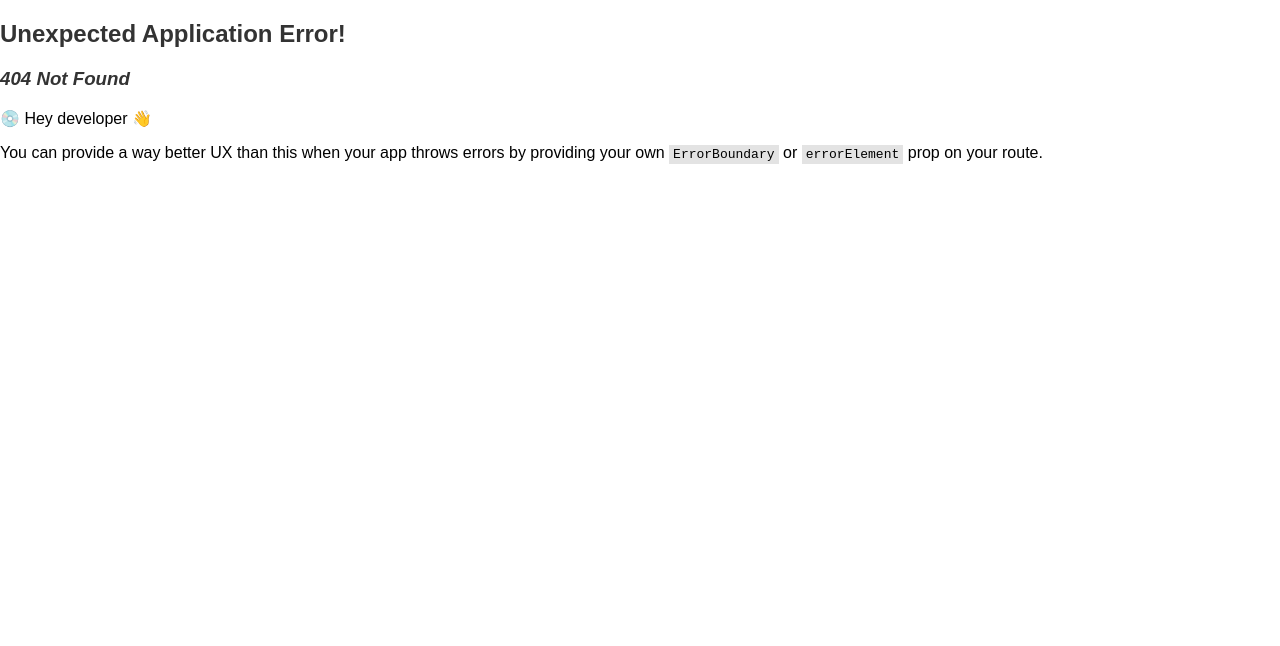
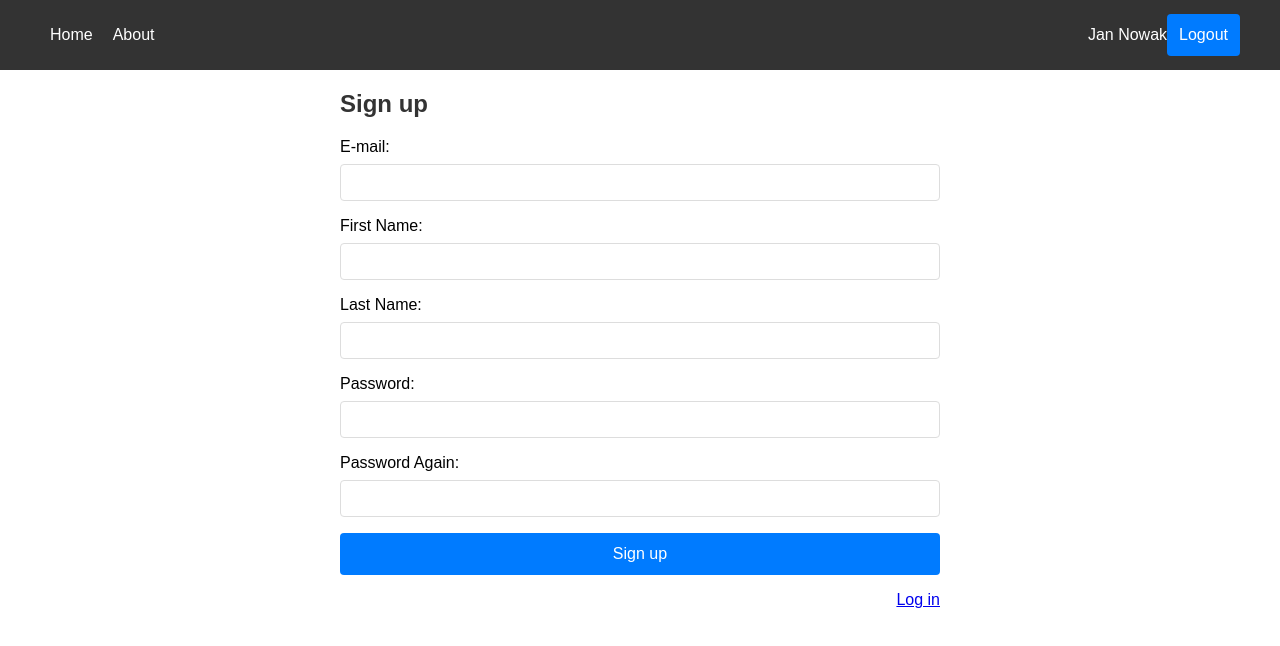
Before and after one commit to linewelder/tin-project, a React (Vite) app: page /signup in a window 1280 px wide. Before the commit this address had no page. Shown: the top 646 px of the page. Built offline with nearby package versions, Linux system fonts and the light colour scheme.

Commit message:
Create /signup and /login pages

```diff
--- a/lang/en.json
+++ b/lang/en.json
@@ -5,5 +5,14 @@
     "page.home.title": "Welcome",
     "page.home.content": "Hello, world!",
     "page.about.title": "About us",
-    "page.about.content": "About us..."
+    "page.about.content": "About us...",
+    "page.login.title": "Log in",
+    "page.signup.title": "Sign up",
+    "button.login": "Log in",
+    "button.signup": "Sign up",
+    "label.email": "E-mail:",
+    "label.first-name": "First Name:",
+    "label.last-name": "Last Name:",
+    "label.password": "Password:",
+    "label.password-again": "Password Again:"
 }
--- a/src/App.jsx
+++ b/src/App.jsx
@@ -4,11 +4,22 @@ import Header from "./components/Header";
 
 import Home from "./pages/Home";
 import About from "./pages/About";
+import Login from "./pages/Login";
+import Signup from "./pages/Signup";
 
 const Layout = () => (
     <>
         <Header />
         <div className="wrapper">
+            <Outlet />
+        </div>
+    </>
+);
+
+const NarrowLayout = () => (
+    <>
+        <Header />
+        <div className="narrow-wrapper">
             <Outlet />
         </div>
     </>
@@ -29,6 +40,20 @@ const router = createBrowserRouter([
             },
         ],
     },
+    {
+        path: "/",
+        element: <NarrowLayout />,
+        children: [
+            {
+                path: "/login",
+                element: <Login />,
+            },
+            {
+                path: "/signup",
+                element: <Signup />,
+            },
+        ],
+    },
 ]);
 
 function App() {
--- /dev/null
+++ b/src/pages/Login.jsx
@@ -0,0 +1,30 @@
+import { FormattedMessage } from "react-intl";
+import { Link } from "react-router-dom";
+
+function Login() {
+    return (
+        <>
+            <h2><FormattedMessage id="page.login.title" /></h2>
+
+            <form>
+                <label for="email">
+                    <FormattedMessage id="label.email" />
+                </label>
+                <input id="email" type="text" />
+
+                <label for="password">
+                    <FormattedMessage id="label.password" />
+                </label>
+                <input id="password" type="password" />
+
+                <button><FormattedMessage id="button.login" /></button>
+            </form>
+
+            <p className="right-aligned">
+                <Link to="/signup"><FormattedMessage id="page.signup.title" /></Link>
+            </p>
+        </>
+    );
+}
+
+export default Login;
--- /dev/null
+++ b/src/pages/Signup.jsx
@@ -0,0 +1,45 @@
+import { FormattedMessage } from "react-intl";
+import { Link } from "react-router-dom";
+
+function Signup() {
+    return (
+        <>
+            <h2><FormattedMessage id="page.signup.title" /></h2>
+
+            <form>
+                <label for="email">
+                    <FormattedMessage id="label.email" />
+                </label>
+                <input id="email" type="text" />
+
+                <label for="first-name">
+                    <FormattedMessage id="label.first-name" />
+                </label>
+                <input id="first-name" type="text" />
+
+                <label for="last-name">
+                    <FormattedMessage id="label.last-name" />
+                </label>
+                <input id="last-name" type="text" />
+
+                <label for="password">
+                    <FormattedMessage id="label.password" />
+                </label>
+                <input id="password" type="password" />
+
+                <label for="password-again">
+                    <FormattedMessage id="label.password-again" />
+                </label>
+                <input id="password-again" type="password" />
+
+                <button><FormattedMessage id="button.signup" /></button>
+            </form>
+
+            <p className="right-aligned">
+                <Link to="/login"><FormattedMessage id="page.login.title" /></Link>
+            </p>
+        </>
+    );
+}
+
+export default Signup;
```
